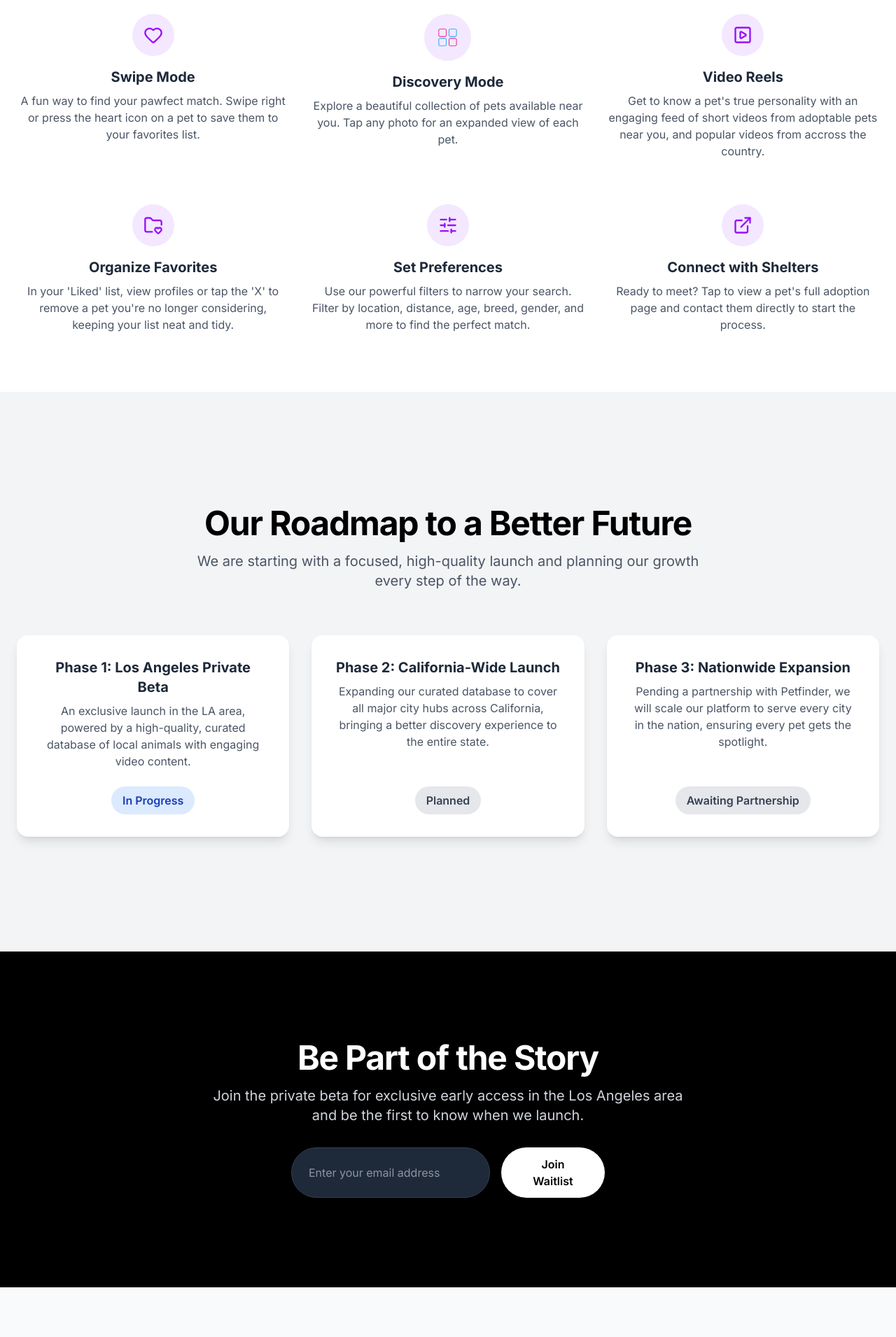
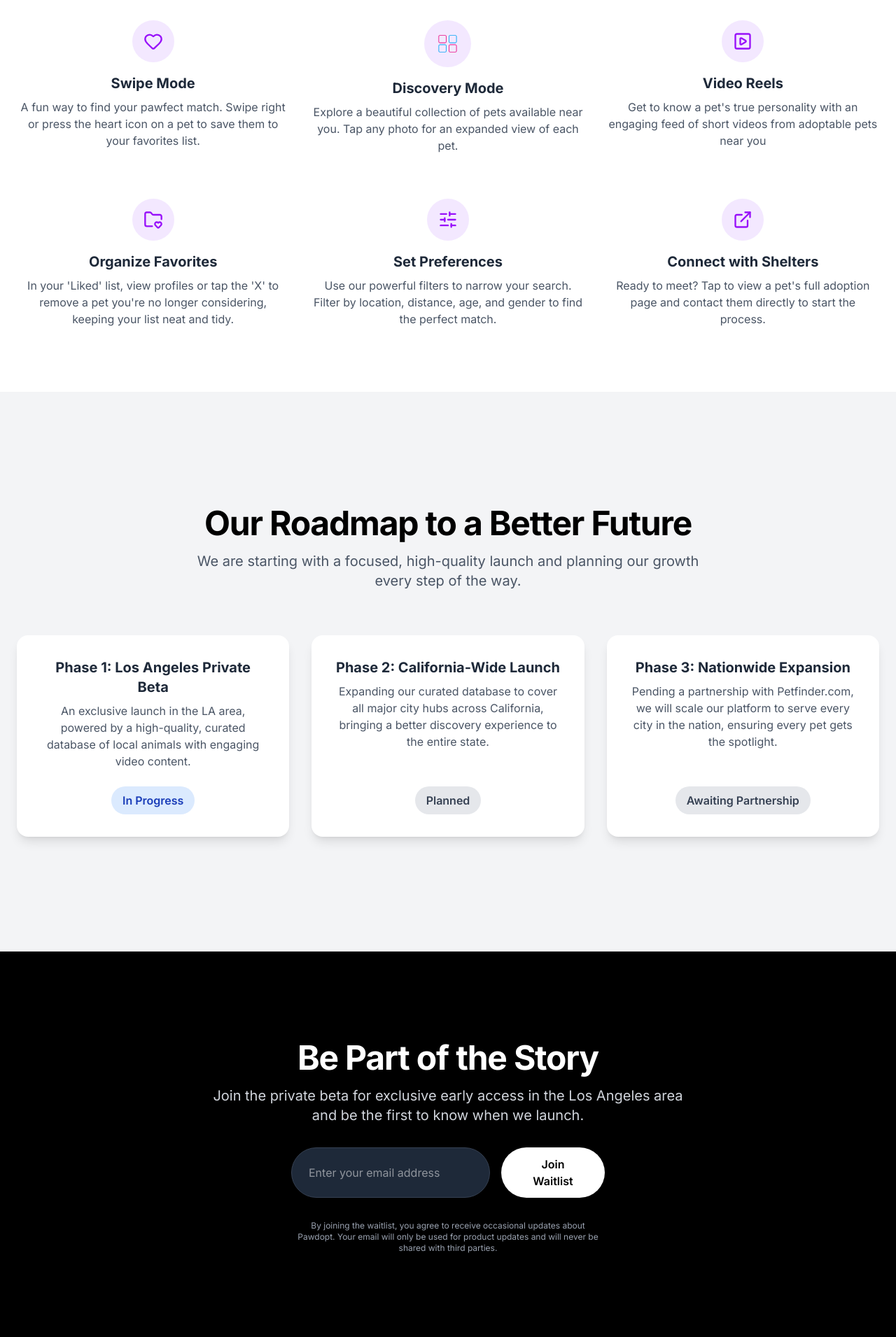
Before and after one commit to JoelGonzalez02/pawdopt-landing-page, a Next.js app: page / in a window 1280 px wide. Shown: the part 1040-2951 px from the top of the page at 70% size. Built offline with nearby package versions, Linux system fonts and the light colour scheme.

Commit message:
Added policy for waitlist

```diff
--- a/src/app/about/page.tsx
+++ b/src/app/about/page.tsx
@@ -112,7 +112,7 @@ export default function AboutPage() {
 
           {/* <SupportSection /> */}
 
-          {/* <div className="w-full border-t border-gray-200 dark:border-gray-800 mt-12 pt-8 flex flex-col items-center">
+          <div className="w-full border-t border-gray-200 dark:border-gray-800 mt-12 pt-8 flex flex-col items-center">
             <Image
               src="/petfinder-logo.png"
               alt="Petfinder Logo"
@@ -121,7 +121,7 @@ export default function AboutPage() {
               className="object-contain mb-4"
             />
             <p className="text-xs text-gray-500 dark:text-gray-400 text-center">
-              All adoptable pet data is provided by our partners at{" "}
+              All adoptable pet data is provided by{" "}
               <a
                 href="https://www.petfinder.com"
                 target="_blank"
@@ -132,7 +132,7 @@ export default function AboutPage() {
               </a>
               .
             </p>
-          </div> */}
+          </div>
         </div>
       </main>
       <Footer />
--- a/src/components/FeaturesSection.tsx
+++ b/src/components/FeaturesSection.tsx
@@ -33,7 +33,7 @@ const features = [
   {
     name: "Video Reels",
     description:
-      "Get to know a pet's true personality with an engaging feed of short videos from adoptable pets near you, and popular videos from accross the country.",
+      "Get to know a pet's true personality with an engaging feed of short videos from adoptable pets near you",
     icon: <PlaySquare size={28} className="text-purple-600" />,
   },
   {
@@ -45,7 +45,7 @@ const features = [
   {
     name: "Set Preferences",
     description:
-      "Use our powerful filters to narrow your search. Filter by location, distance, age, breed, gender, and more to find the perfect match.",
+      "Use our powerful filters to narrow your search. Filter by location, distance, age, and gender to find the perfect match.",
     icon: <SlidersHorizontal size={28} className="text-purple-600" />,
   },
   {
--- a/src/components/Footer.tsx
+++ b/src/components/Footer.tsx
@@ -6,7 +6,7 @@ export default function Footer() {
       <div className="container mx-auto px-6 py-8 flex flex-col sm:flex-row justify-between items-center text-sm text-gray-600 dark:text-gray-400">
         <div className="text-center sm:text-left">
           <p>© 2025 Pawdopt. All rights reserved.</p>
-          {/* <p className="text-xs mt-1">
+          <p className="text-xs mt-1">
             Data provided by{" "}
             <a
               href="https://www.petfinder.com"
@@ -17,7 +17,7 @@ export default function Footer() {
               Petfinder
             </a>
             .
-          </p> */}
+          </p>
         </div>
         <div className="flex flex-wrap justify-center gap-6 mt-4 sm:mt-0">
           <Link href="/about" className="hover:text-purple-600">
@@ -33,14 +33,14 @@ export default function Footer() {
             Terms of Service
           </Link>
           <Link
-            href="https://tiktok.com/@pawadoptapp"
+            href="https://www.tiktok.com/@pawdopt?_t=ZP-90aDEnDCAhz&_r=1"
             target="_blank"
             className="hover:text-purple-600"
           >
             TikTok
           </Link>
           <Link
-            href="https://instagram.com/pawadoptapp"
+            href="https://www.instagram.com/pawdopt.app/?igsh=MWxxOGlpZmQwYThzcQ%3D%3D&utm_source=qr#"
             target="_blank"
             className="hover:text-purple-600"
           >
--- a/src/components/Roadmap.tsx
+++ b/src/components/Roadmap.tsx
@@ -18,7 +18,7 @@ export default function Roadmap() {
       phase: "Phase 3",
       title: "Nationwide Expansion",
       description:
-        "Pending a partnership with Petfinder, we will scale our platform to serve every city in the nation, ensuring every pet gets the spotlight.",
+        "Pending a partnership with Petfinder.com, we will scale our platform to serve every city in the nation, ensuring every pet gets the spotlight.",
       status: "Awaiting Partnership",
     },
   ];
--- a/src/components/Waitlist.tsx
+++ b/src/components/Waitlist.tsx
@@ -5,7 +5,6 @@ export default function Waitlist() {
   const [message, setMessage] = useState("");
   const [isLoading, setIsLoading] = useState(false);
 
-  // FIX 1: Add the correct type for the 'event' parameter
   const handleSubmit = async (event: React.FormEvent) => {
     event.preventDefault();
     setIsLoading(true);
@@ -32,7 +31,6 @@ export default function Waitlist() {
       setMessage(data.message);
       setEmail("");
     } catch (error) {
-      // FIX 2: Check the type of 'error' before using it
       if (error instanceof Error) {
         setMessage(error.message);
       } else {
@@ -56,6 +54,7 @@ export default function Waitlist() {
           Join the private beta for exclusive early access in the Los Angeles
           area and be the first to know when we launch.
         </p>
+
         <form className="w-full max-w-md" onSubmit={handleSubmit}>
           <div className="flex flex-col sm:flex-row gap-4">
             <input
@@ -75,7 +74,15 @@ export default function Waitlist() {
               {isLoading ? "Joining..." : "Join Waitlist"}
             </button>
           </div>
+
+          {/* Privacy disclaimer */}
+          <p className="text-xs text-gray-400 mt-8">
+            By joining the waitlist, you agree to receive occasional updates
+            about Pawdopt. Your email will only be used for product updates and
+            will never be shared with third parties.
+          </p>
         </form>
+
         {message && <p className="mt-4 text-sm text-gray-300">{message}</p>}
       </div>
     </section>
```
